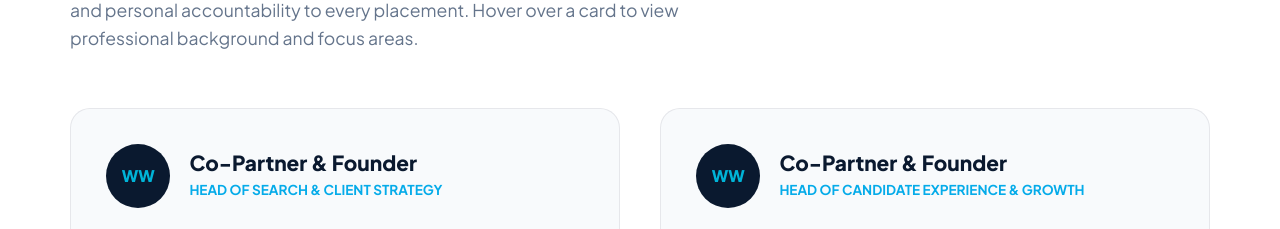
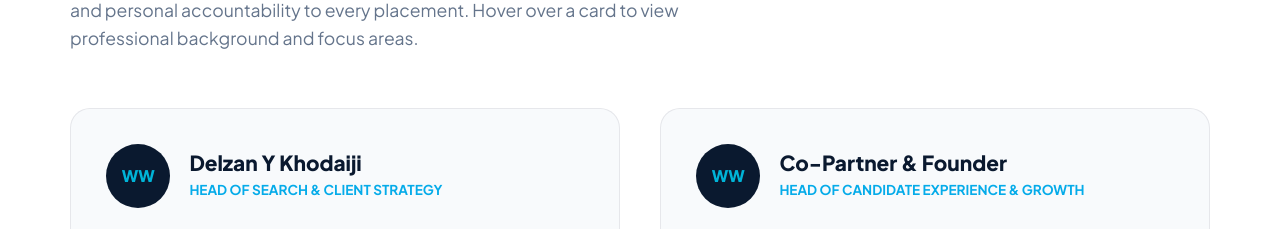
Before and after one commit to yazdanrf/work-wing, a plain HTML site: page index.html in a window 1280 px wide. Shown: the part 3320-3549 px from the top of the page. Drawn offline with Linux system fonts and the light colour scheme.

Commit message:
Update index.html

```diff
--- a/index.html
+++ b/index.html
@@ -183,7 +183,7 @@
                                     <div class="avatar-placeholder">WW</div>
                                 </div>
                                 <div class="team-info">
-                                    <h3>Co-Partner & Founder</h3>
+                                    <h3>Delzan Y Khodaiji</h3>
                                     <span class="team-role">Head of Search & Client Strategy</span>
                                 </div>
                             </div>
@@ -195,7 +195,7 @@
 
                         <!-- Back Side -->
                         <div class="flip-card-back">
-                            <h3>Co-Partner & Founder</h3>
+                            <h3>Yazdan R Fitter</h3>
                             <span class="back-subtitle">Head of Search & Client Strategy</span>
                             <hr class="card-divider">
 
```
